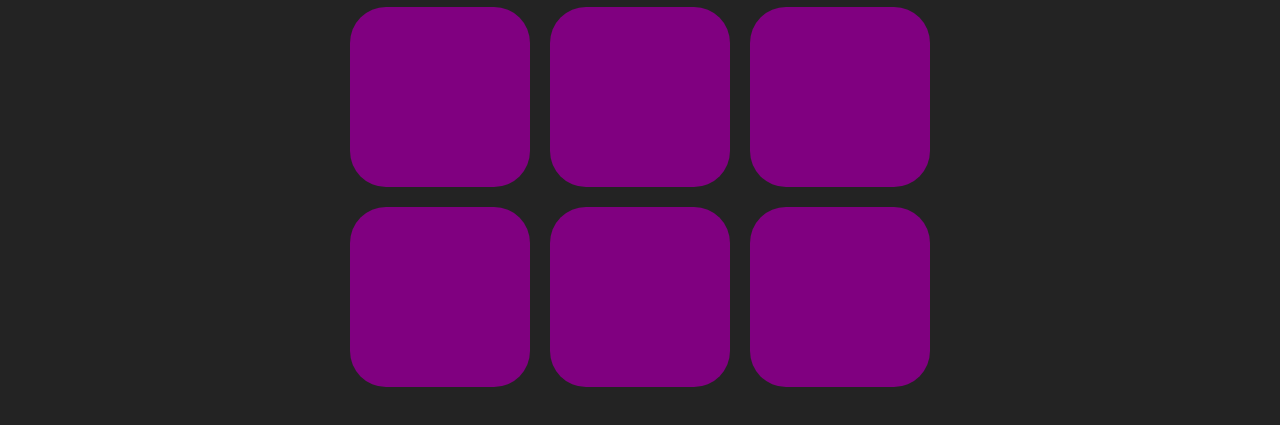
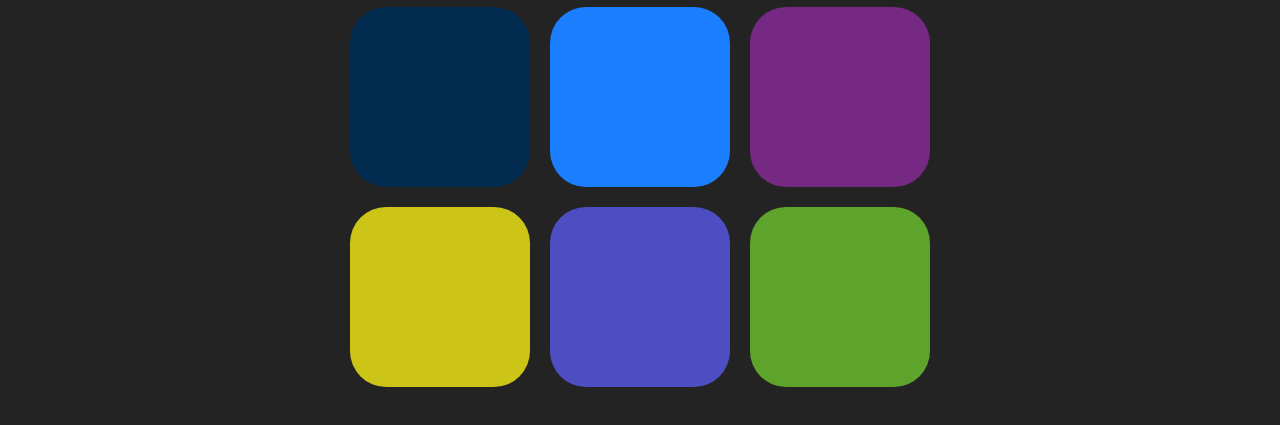
Before and after one commit to Nagehan1/fast-projects, a plain HTML site: page color_game/color.html in a window 1280 px wide. Shown: the part 237-662 px from the top of the page. Drawn offline with Linux system fonts and the light colour scheme.

Commit message:
script added

```diff
--- a/color_game/color.html
+++ b/color_game/color.html
@@ -22,7 +22,7 @@
 		<div class="square"></div>
 	</div>
 
-	<script type="text/javascript" src="script.js"></script>
+	<script type="text/javascript" src="/color_game/color.js"></script>
 <!-- 	<script type="text/javascript" src="colorGame.js"></script>
  --></body>
 </html>
```
